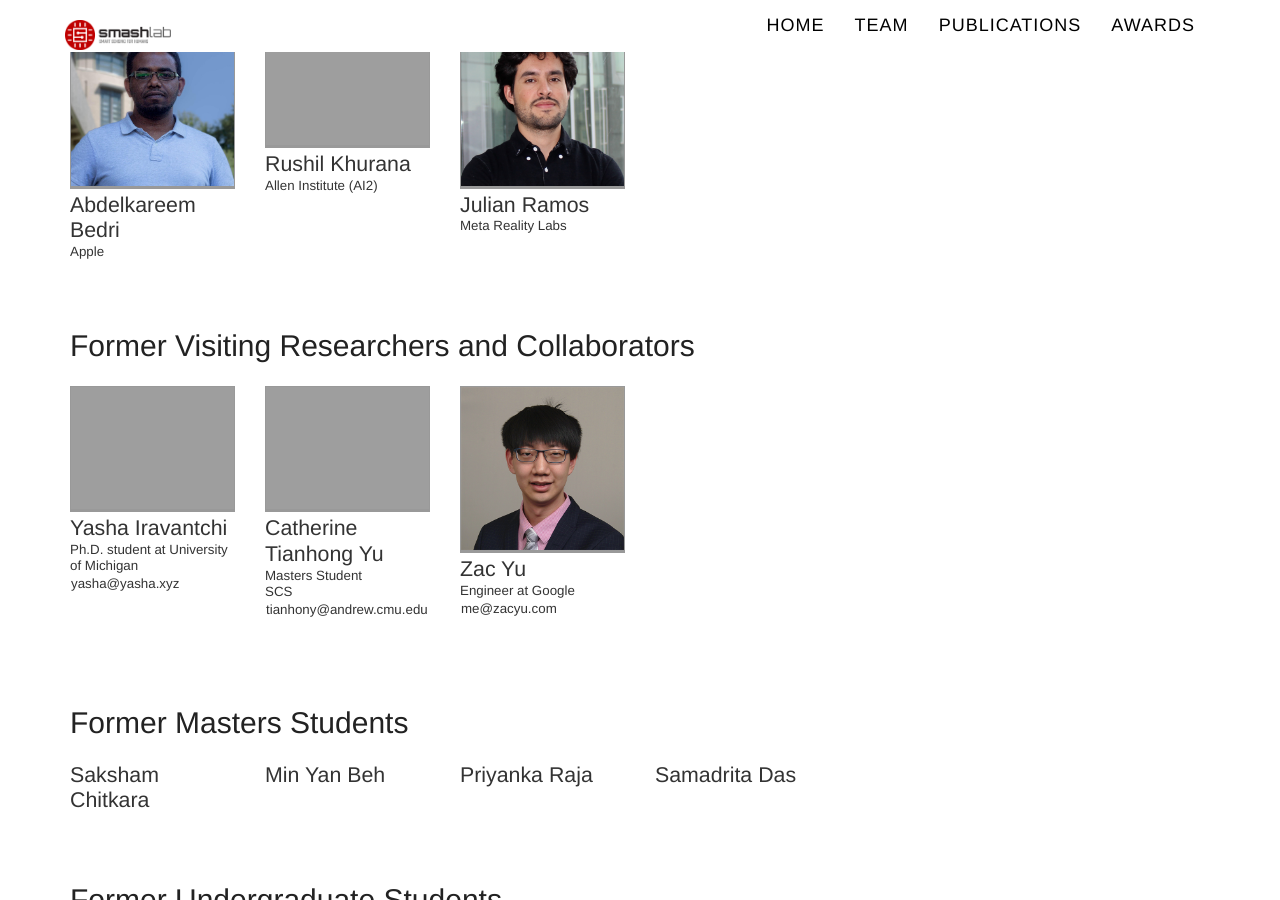
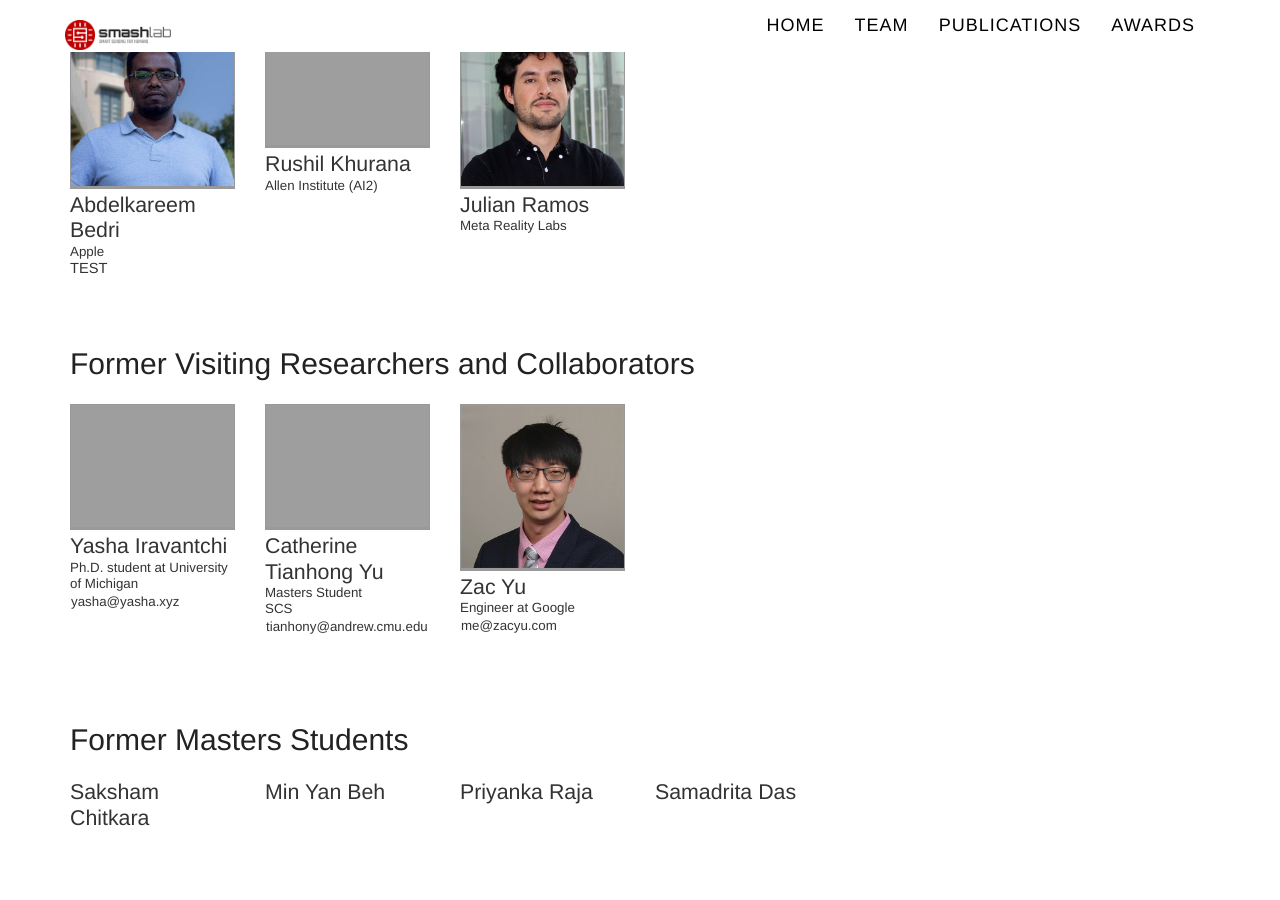
Before and after one commit to cmusmashlab/cmusmashlab.github.io, a Jekyll site: the page built from members/index.html, in a window 1280 px wide and 900 px high, scrolled down 1252 px. Built offline with Jekyll 4.4.1, drawn with Linux system fonts in a browser that asks for light colours; nearby versions of some CDN libraries; some web fonts are replaced.

Commit message:
Added a test tag for dissertation

```diff
--- a/_data/members.yml
+++ b/_data/members.yml
@@ -18,6 +18,7 @@
   degree: Ph.D. Student
   affiliation: Apple
   status: alumni
+  dissertation: TEST
 
 - id: khurana
   name: Rushil Khurana
--- a/members/index.html
+++ b/members/index.html
@@ -76,6 +76,7 @@ redirect_from: /people
     <div class="details">
       <div class="name">{% if member.website == nil %}{{ member.name }}{% else %}<a href="{{ member.website }}">{{ member.name }}</a>{% endif %}</div>
       <div class="affiliation">{% if member.affiliation != nil %}{{ member.affiliation }}{% endif %}</div>
+      <div class="dissertation">{% if member.dissertation != nil%}{{ member.dissertation}}{% endif %}</div>
     </div>
   </div>
 {% endfor %}
```
Also changed, not shown: Gemfile (line endings or trailing spaces).
